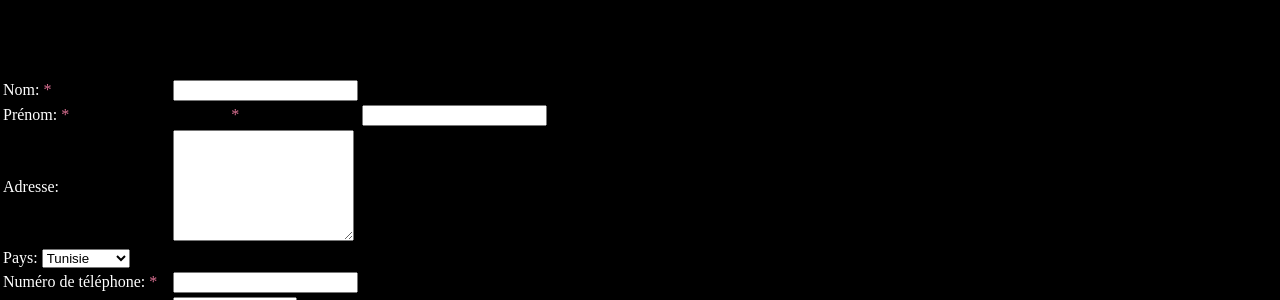
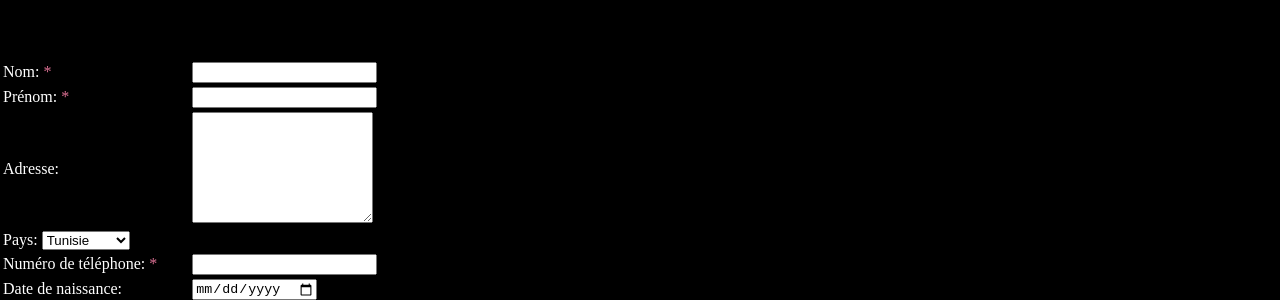
Before and after one commit to ranya200/miniProjetWeb, a plain HTML site: page formulaire.html in a window 1280 px wide. Shown: the part 456-756 px from the top of the page. Drawn offline with Linux system fonts and the light colour scheme.

Commit message:
TW1.0 Project

```diff
--- a/formulaire.html
+++ b/formulaire.html
@@ -40,11 +40,9 @@
                         </td>
                     </tr>
                     <tr>
-<<<<<<< HEAD
+
                         <td><label for="lname"> <font color="white"> Prénom: </font> <span>*</span> </label></td>
-=======
-                        <td><label for="lname"> Prénom: <span>*</span></label></td>
->>>>>>> 57f5d23623984d21124f8d58788f2e05a9b90a41
+
                         <td>
                             <input
                                 type="text"
```
